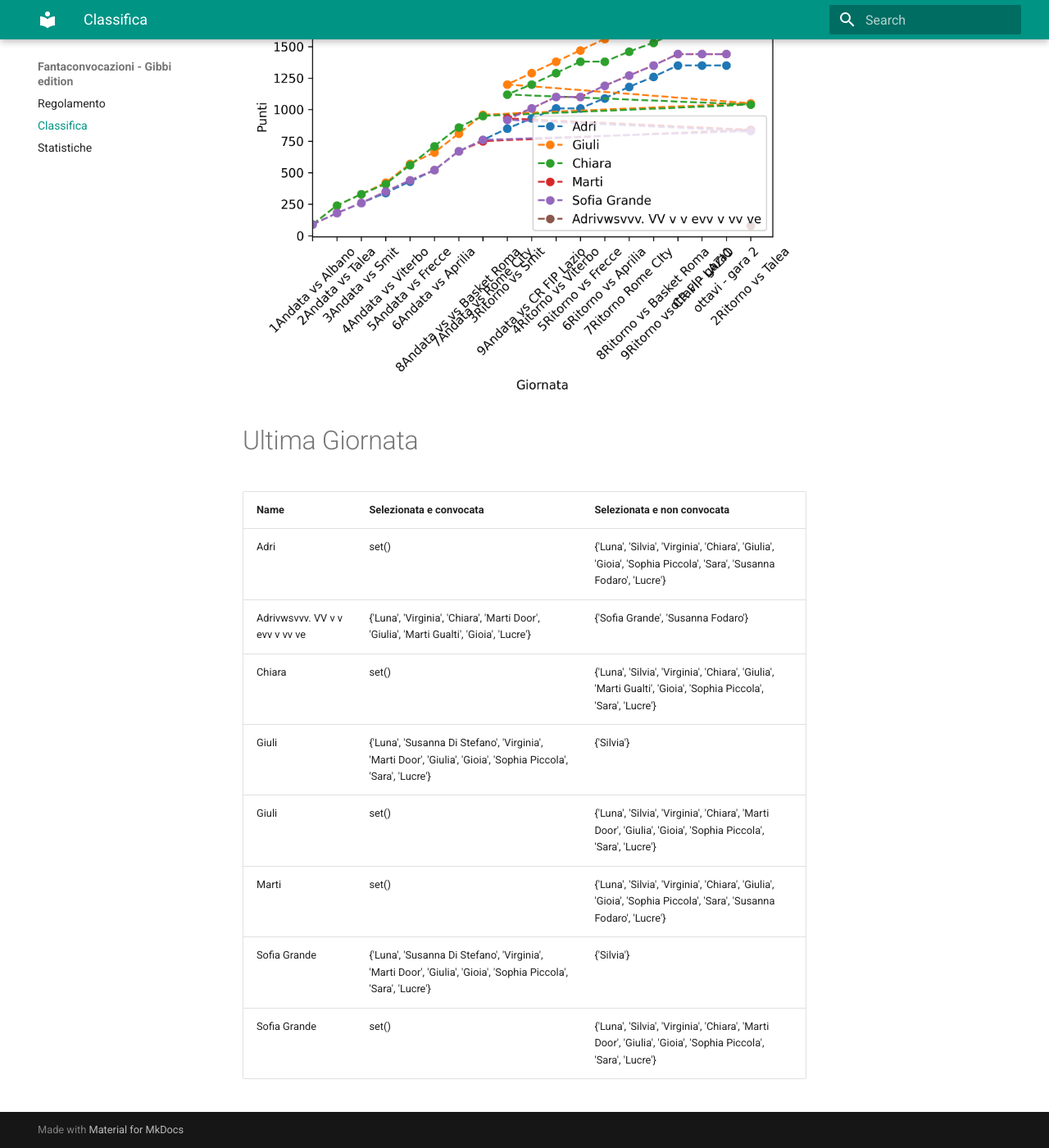
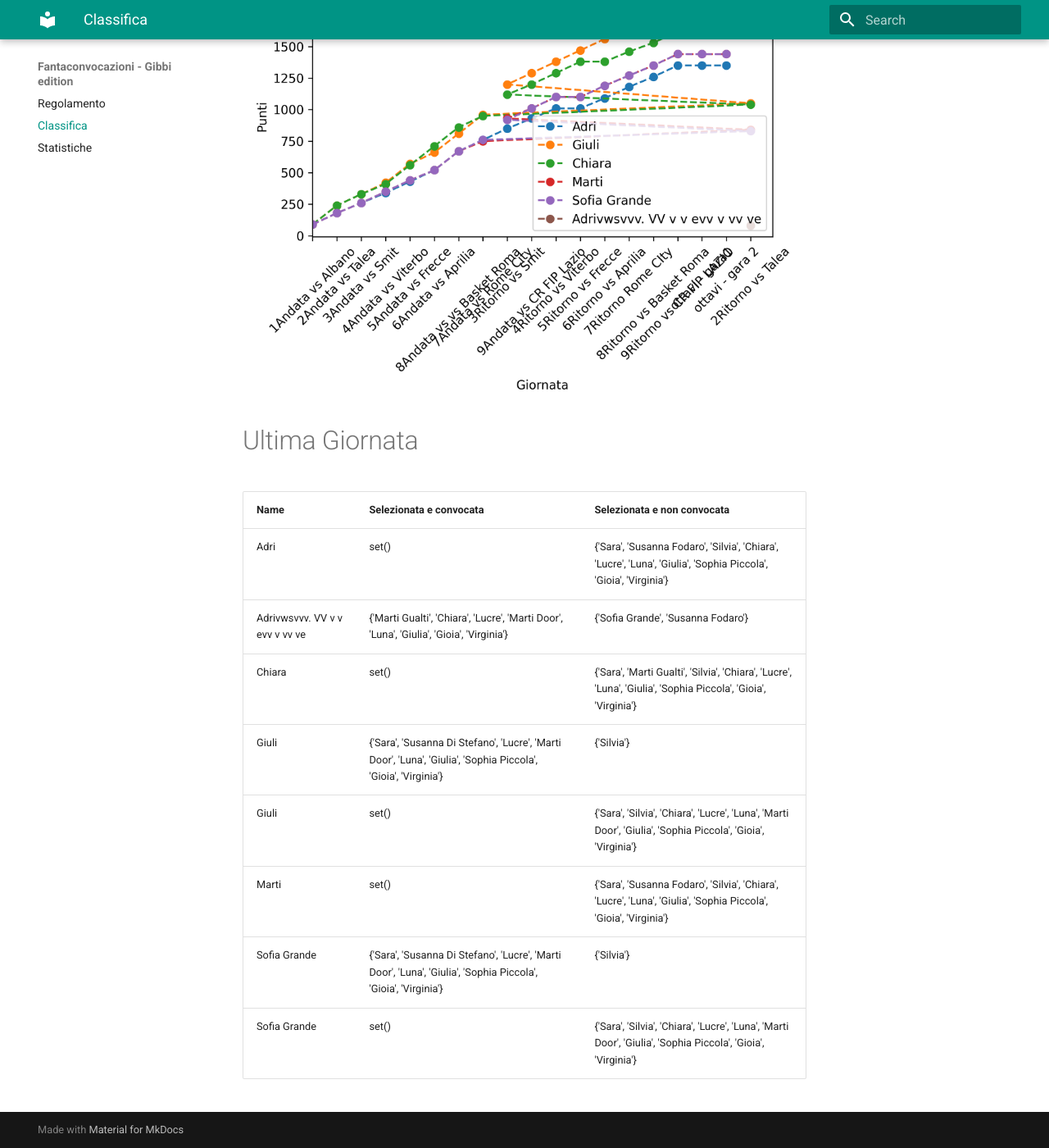
Before and after one commit to martinig94/fantagibbi, an MkDocs documentation site: the page built from docs/Classifica.md, in a window 1280 px wide and 1400 px high, scrolled down 676 px. Shown: the whole window at 82% size. Built offline with MkDocs 1.6.1 and Material for MkDocs 9.7.7, drawn with Linux system fonts in a browser that asks for light colours.

Commit message:
Auto-update from main.py

```diff
--- a/docs/Classifica.md
+++ b/docs/Classifica.md
@@ -19,12 +19,12 @@
 <!-- START_TABLE CORRECT -->
 | Name                           | Selezionata e convocata                                                                                        | Selezionata e non convocata                                                                                      |
 |:-------------------------------|:---------------------------------------------------------------------------------------------------------------|:-----------------------------------------------------------------------------------------------------------------|
-| Adri                           | set()                                                                                                          | {'Luna', 'Silvia', 'Virginia', 'Chiara', 'Giulia', 'Gioia', 'Sophia Piccola', 'Sara', 'Susanna Fodaro', 'Lucre'} |
-| Adrivwsvvv. VV v v evv v vv ve | {'Luna', 'Virginia', 'Chiara', 'Marti Door', 'Giulia', 'Marti Gualti', 'Gioia', 'Lucre'}                       | {'Sofia Grande', 'Susanna Fodaro'}                                                                               |
-| Chiara                         | set()                                                                                                          | {'Luna', 'Silvia', 'Virginia', 'Chiara', 'Giulia', 'Marti Gualti', 'Gioia', 'Sophia Piccola', 'Sara', 'Lucre'}   |
-| Giuli                          | {'Luna', 'Susanna Di Stefano', 'Virginia', 'Marti Door', 'Giulia', 'Gioia', 'Sophia Piccola', 'Sara', 'Lucre'} | {'Silvia'}                                                                                                       |
-| Giuli                          | set()                                                                                                          | {'Luna', 'Silvia', 'Virginia', 'Chiara', 'Marti Door', 'Giulia', 'Gioia', 'Sophia Piccola', 'Sara', 'Lucre'}     |
-| Marti                          | set()                                                                                                          | {'Luna', 'Silvia', 'Virginia', 'Chiara', 'Giulia', 'Gioia', 'Sophia Piccola', 'Sara', 'Susanna Fodaro', 'Lucre'} |
-| Sofia Grande                   | {'Luna', 'Susanna Di Stefano', 'Virginia', 'Marti Door', 'Giulia', 'Gioia', 'Sophia Piccola', 'Sara', 'Lucre'} | {'Silvia'}                                                                                                       |
-| Sofia Grande                   | set()                                                                                                          | {'Luna', 'Silvia', 'Virginia', 'Chiara', 'Marti Door', 'Giulia', 'Gioia', 'Sophia Piccola', 'Sara', 'Lucre'}     |
+| Adri                           | set()                                                                                                          | {'Sara', 'Susanna Fodaro', 'Silvia', 'Chiara', 'Lucre', 'Luna', 'Giulia', 'Sophia Piccola', 'Gioia', 'Virginia'} |
+| Adrivwsvvv. VV v v evv v vv ve | {'Marti Gualti', 'Chiara', 'Lucre', 'Marti Door', 'Luna', 'Giulia', 'Gioia', 'Virginia'}                       | {'Sofia Grande', 'Susanna Fodaro'}                                                                               |
+| Chiara                         | set()                                                                                                          | {'Sara', 'Marti Gualti', 'Silvia', 'Chiara', 'Lucre', 'Luna', 'Giulia', 'Sophia Piccola', 'Gioia', 'Virginia'}   |
+| Giuli                          | {'Sara', 'Susanna Di Stefano', 'Lucre', 'Marti Door', 'Luna', 'Giulia', 'Sophia Piccola', 'Gioia', 'Virginia'} | {'Silvia'}                                                                                                       |
+| Giuli                          | set()                                                                                                          | {'Sara', 'Silvia', 'Chiara', 'Lucre', 'Luna', 'Marti Door', 'Giulia', 'Sophia Piccola', 'Gioia', 'Virginia'}     |
+| Marti                          | set()                                                                                                          | {'Sara', 'Susanna Fodaro', 'Silvia', 'Chiara', 'Lucre', 'Luna', 'Giulia', 'Sophia Piccola', 'Gioia', 'Virginia'} |
+| Sofia Grande                   | {'Sara', 'Susanna Di Stefano', 'Lucre', 'Marti Door', 'Luna', 'Giulia', 'Sophia Piccola', 'Gioia', 'Virginia'} | {'Silvia'}                                                                                                       |
+| Sofia Grande                   | set()                                                                                                          | {'Sara', 'Silvia', 'Chiara', 'Lucre', 'Luna', 'Marti Door', 'Giulia', 'Sophia Piccola', 'Gioia', 'Virginia'}     |
 <!-- END_TABLE CORRECT -->
```
